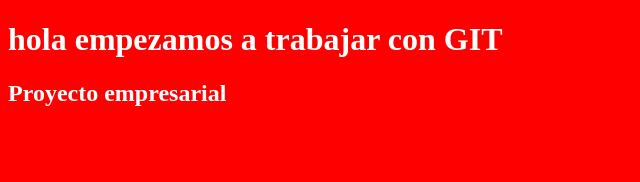
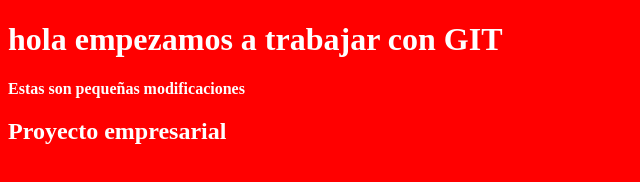
Before and after one commit to Guillecb1/CursoGit, a plain HTML site: page index.html in a window 1280 px wide. Shown: the whole page, without its empty margins (0-640 px from the left). Drawn offline with Linux system fonts and the light colour scheme.

Commit message:
Update index.html

```diff
--- a/index.html
+++ b/index.html
@@ -9,6 +9,7 @@
 </head>
 <body>
     <h1>hola empezamos a trabajar con GIT</h1>
+    <p>Estas son pequeñas modificaciones </p>
     <h2>Proyecto empresarial</h2>
 </body>
 </html>
```
